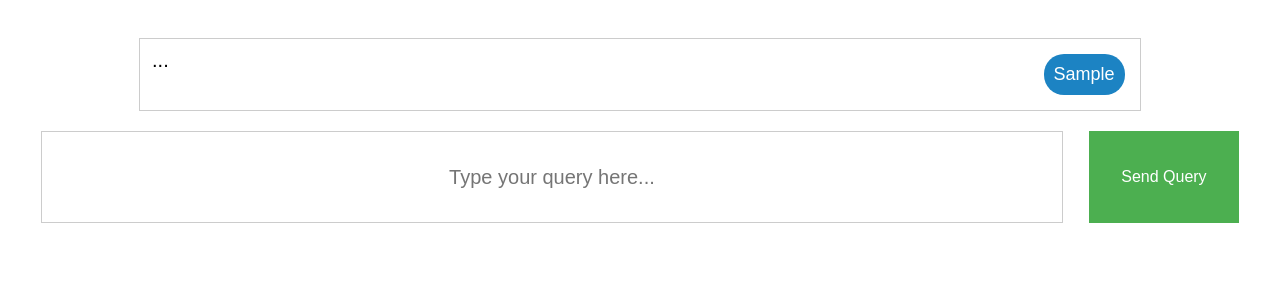
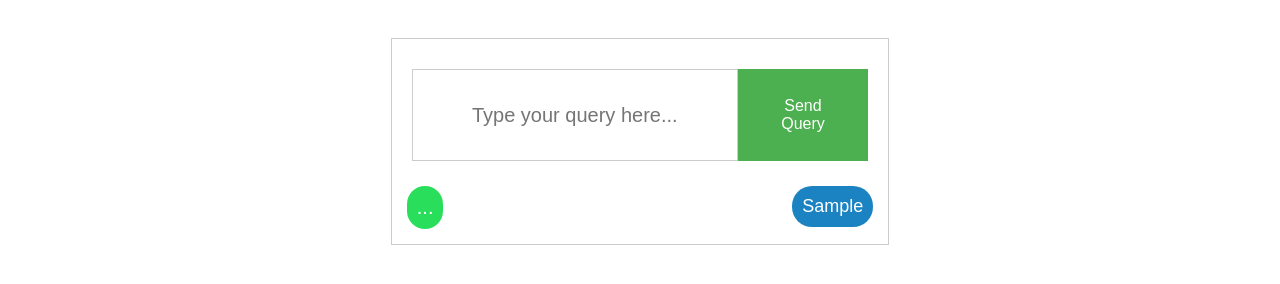
Before and after one commit to wadie999/Chat-Bot, a plain HTML site: page static/index.html in a window 1280 px wide. Both pictures are taken after typing "Sample" into the empty fields and a click on the button "Send Query". Drawn offline with Linux system fonts and the light colour scheme; no server answers.

Commit message:
Putting the query inside the chat conversation

```diff
--- a/static/index.html
+++ b/static/index.html
@@ -8,10 +8,13 @@
     <script src="/static/script.js"></script>
 </head>
 <body>
-        <div class="chatContainer" id="responseDiv"></div>
-        <div class="inputContainer">
-            <input type="text" id="queryInput" placeholder="Type your query here...">
-            <button onclick="sendQuery()">Send Query</button>
+    <div class = "chatWrapper">
+        <div class="chatContainer" id="responseDiv">
+            <div class="inputContainer">
+                <input type="text" id="queryInput" placeholder="Type your query here...">
+                <button onclick="sendQuery()">Send Query</button>
+            </div>
         </div>
+    </div>
 </body>
 </html>
--- a/static/styles.css
+++ b/static/styles.css
@@ -55,11 +55,18 @@ button {
     margin: 10px auto;
 }
 
+.chatWrapper {
+    display: flex;
+    flex-direction: column;
+    max-width: 80%;
+    margin: auto;
+    height: 100vh;
+}
+
 #queryInput {
     width: 80%;
     padding: 20px;
     min-height: 50px;
-    margin: 10px 0;
     margin: 10px auto;
     max-width: 80%
 }
@@ -76,7 +83,7 @@ button {
 }
 
 .chatContainer {
-    max-height: 60vh;
+    max-height: 100vh;
     overflow-y: scroll;
     border: 1px solid #ccc;
     padding: 10px;
@@ -87,6 +94,9 @@ button {
   .inputContainer {
     display: flex;
     justify-content: center;
+    right: 0;
+    bottom: 0;
+    margin: 10px;
   }
 
   .userMessage, .botMessage {
@@ -110,11 +120,14 @@ button {
   }
 
   .typingIndicator {
+    background-color: #28de5b;
+    padding: 10px;
+    border-radius: 20px;
+    margin: 5px;
+    max-width: 70%;
+    float: left;
+    color: #ffffff;
     font-size: 20px;
-    float: left;
-    display: inline-block;
-    width: 1em;
-    text-align: center;
     animation: typing 1s steps(5, end) infinite;
   }
 
```
